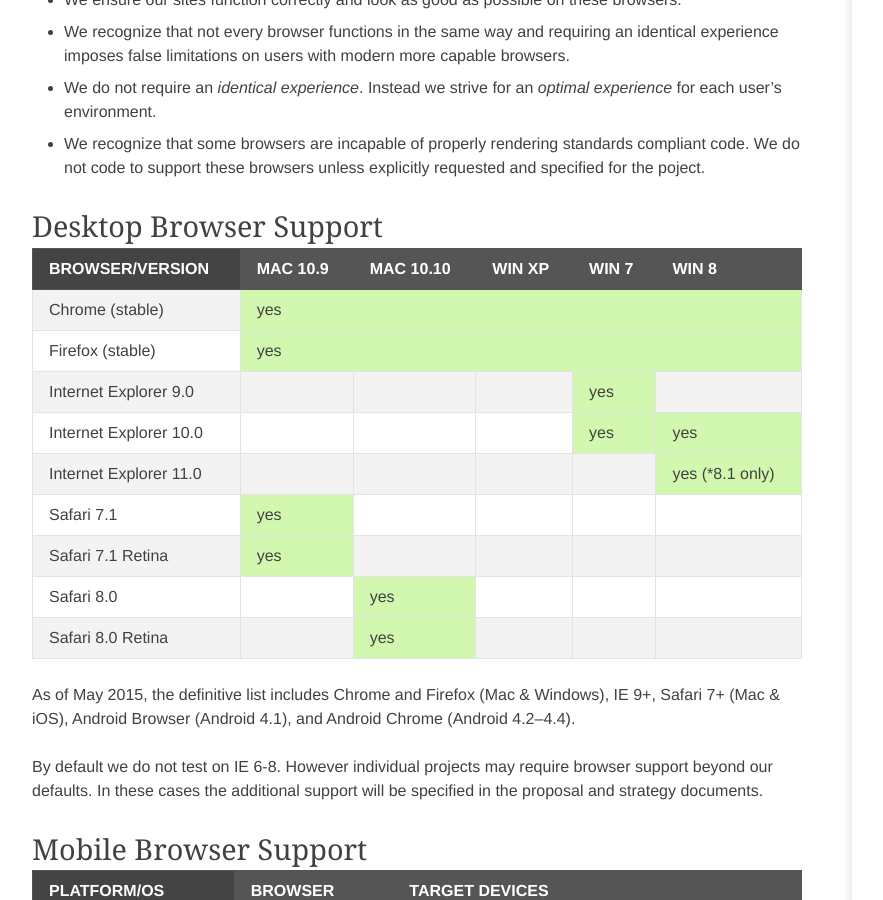
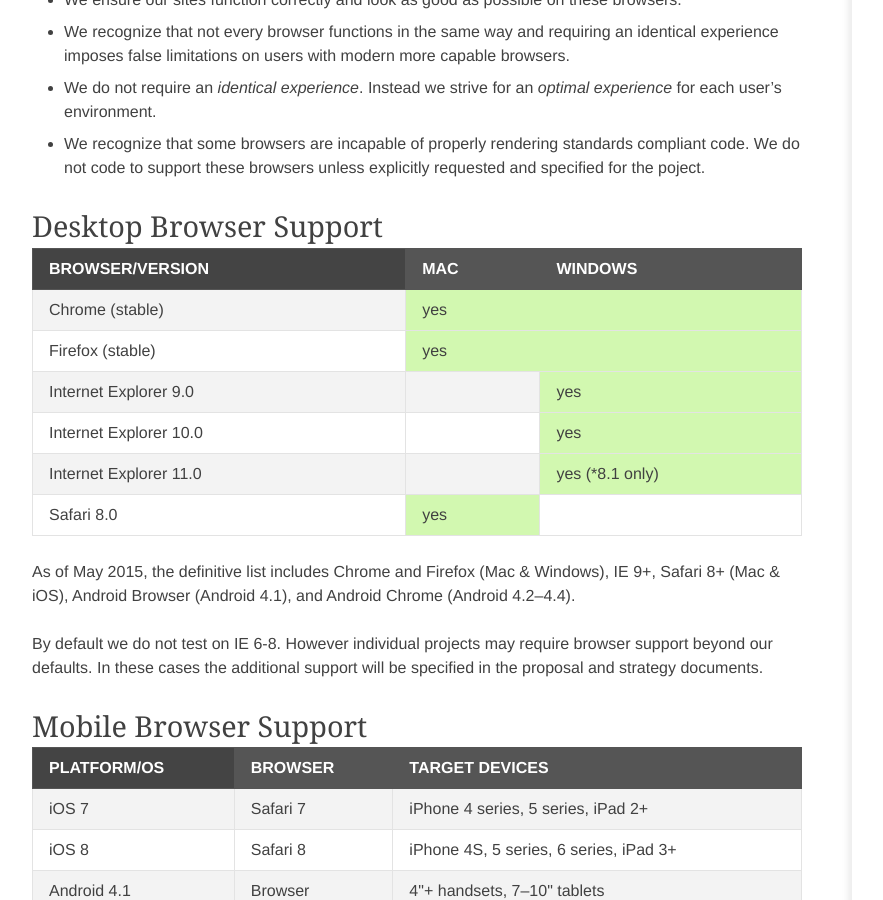
Before and after one commit to imarc/handbook, a Jekyll site: the page built from frontend.markdown, in a window 1280 px wide and 900 px high, scrolled down 7067 px. Shown: the whole window, without its empty margins (88-971 px from the left). Built offline with Jekyll 4.4.1, drawn with Linux system fonts in a browser that asks for light colours; nearby versions of some CDN libraries; some web fonts are replaced.

Commit message:
fine-tuned browser support;

```diff
--- a/frontend.markdown
+++ b/frontend.markdown
@@ -283,79 +283,40 @@
 <table>
 <tr>
 <th>Browser/Version</th>
-<th>Mac 10.9</th>
-<th>Mac 10.10</th>
-<th>Win XP</th>
-<th>Win 7</th>
-<th>Win 8</th>
+<th>Mac</th>
+<th>Windows</th>
 </tr>
 <tr>
 <td>Chrome (stable)</td>
-<td class="supported" colspan="5">yes
+<td class="supported" colspan="2">yes
 </td></tr>
 <tr>
 <td>Firefox (stable)</td>
-<td class="supported" colspan="5">yes
+<td class="supported" colspan="2">yes
 </td></tr>
 <tr>
 <td>Internet Explorer 9.0</td>
 <td></td>
-<td></td>
-<td></td>
 <td class="supported">yes</td>
-<td>
-</td></tr>
+</tr>
 <tr>
 <td>Internet Explorer 10.0</td>
 <td></td>
-<td></td>
-<td></td>
 <td class="supported">yes</td>
-<td class="supported">yes
-</td></tr>
+</tr>
 <tr>
 <td>Internet Explorer 11.0</td>
-<td></td>
-<td></td>
-<td></td>
 <td></td>
 <td class="supported">yes (*8.1 only)
 </td></tr>
 <tr>
-<td>Safari 7.1</td>
+<td>Safari 8.0</td>
 <td class="supported">yes</td>
 <td></td>
-<td></td>
-<td></td>
-<td>
-</td></tr>
-<tr>
-<td>Safari 7.1 Retina</td>
-<td class="supported">yes</td>
-<td></td>
-<td></td>
-<td></td>
-<td>
-</td></tr>
-<tr>
-<td>Safari 8.0</td>
-<td></td>
-<td class="supported">yes</td>
-<td></td>
-<td></td>
-<td>
-</td></tr>
-<tr>
-<td>Safari 8.0 Retina</td>
-<td></td>
-<td class="supported">yes</td>
-<td></td>
-<td></td>
-<td>
-</td></tr>
+</tr>
 </table>
 
-As of May 2015, the definitive list includes Chrome and Firefox (Mac & Windows), IE 9+, Safari 7+ (Mac & iOS), Android Browser (Android 4.1), and Android Chrome (Android 4.2–4.4).
+As of May 2015, the definitive list includes Chrome and Firefox (Mac & Windows), IE 9+, Safari 8+ (Mac & iOS), Android Browser (Android 4.1), and Android Chrome (Android 4.2–4.4).
 
 By default we do not test on IE 6-8. However individual projects may require browser support beyond our defaults. In these cases the additional support will be specified in the proposal and strategy documents.
 
```
